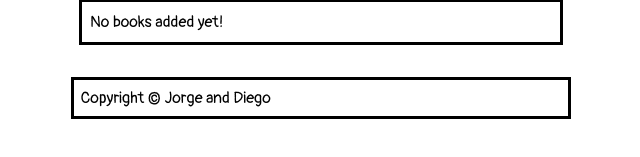
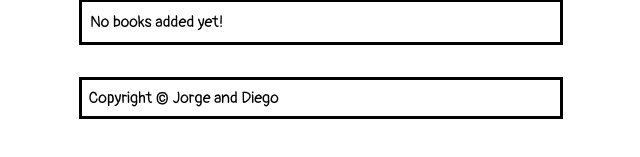
Before and after one commit to jorgeabrahan/awesome-books, a website with bundled scripts: page index.html in a window 1280 px wide. Shown: the part 145-302 px from the top of the page, without its empty margins (319-959 px from the left). Built offline with nearby package versions, Linux system fonts and the light colour scheme.

Commit message:
Add footer padding

```diff
--- a/css/footer.css
+++ b/css/footer.css
@@ -1,4 +1,4 @@
-.footer {
+.footer__content {
   border: 3px solid black;
   padding: 0.4rem;
 }
--- a/index.html
+++ b/index.html
@@ -51,8 +51,10 @@
       </section>
     </main>
 
-    <footer class="footer center">
-      <p>Copyright &copy; Jorge and Diego</p>
+    <footer class="center">
+      <div class="footer__content">
+        <p>Copyright &copy; Jorge and Diego</p>
+      </div>
     </footer>
   </body>
   <script type="module" src="./js/app.js"></script>
```
